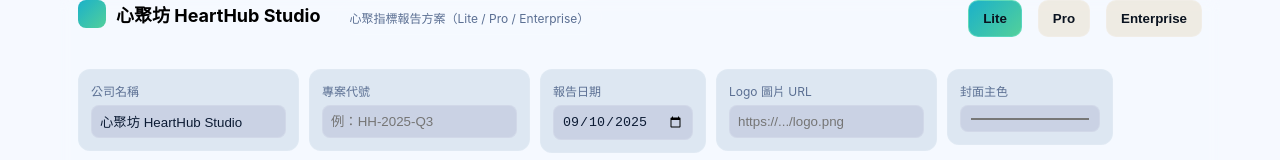
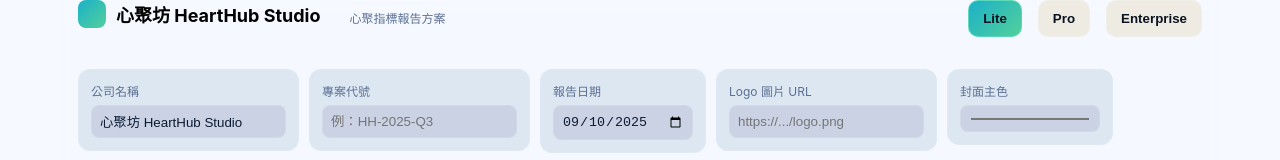
Before and after one commit to Stewart-Chen/heart_index, a plain HTML site: page index.html in a window 1280 px wide. Shown: the top 160 px of the page. Drawn offline with Linux system fonts and the light colour scheme.

Commit message:
Update index.html

```diff
--- a/index.html
+++ b/index.html
@@ -3,7 +3,7 @@
 <head>
 <meta charset="utf-8" />
 <meta name="viewport" content="width=device-width, initial-scale=1" />
-<title>心聚指標報告｜Lite / Pro / Enterprise</title>
+<title>心聚指標報告</title>
 <style>
   :root{
     --bg:#adc3cc; --card:#121a2b; --muted:#9bb0d3; --text:#eaf2ff;
@@ -243,7 +243,7 @@
   <!-- 頁首＋控制面板 -->
   <header class="wrap" id="webOnly">
     <div class="logo"><span class="mark"></span> <span id="brandName">心聚坊 HeartHub Studio</span></div>
-    <span class="pill">心聚指標報告方案（Lite / Pro / Enterprise）</span>
+    <span class="pill">心聚指標報告方案</span>
     <div style="flex:1"></div>
     <button class="tab active" data-tab="lite">Lite</button>
     <button class="tab" data-tab="pro">Pro</button>
```
